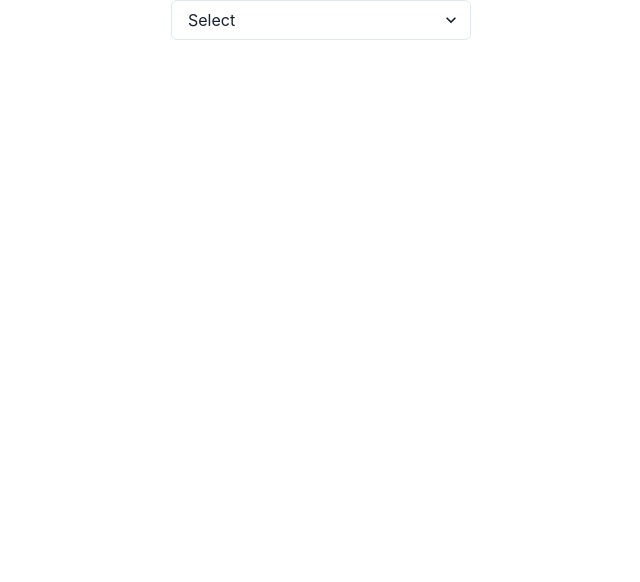
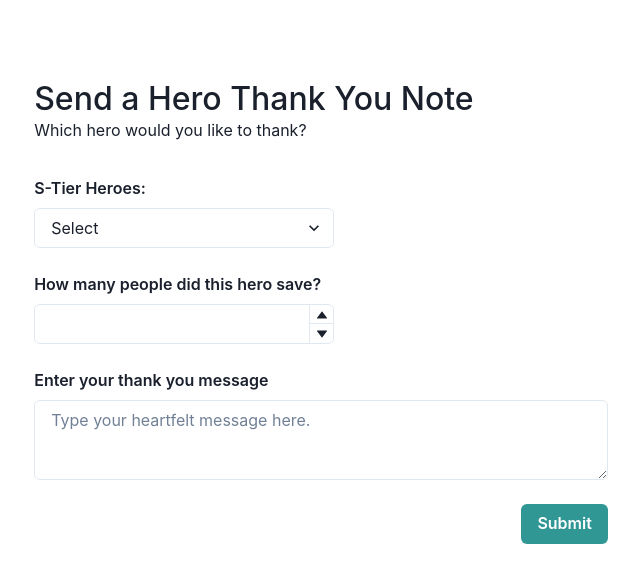
Before and after one commit to joyliu-q/chakrathon-select, a React (Create React App) app: page / in a window 1280 px wide. Shown: the top 582 px of the page, without its empty margins (319-959 px from the left). Built offline with nearby package versions, Linux system fonts and the light colour scheme.

Commit message:
Added form to be used for demo purposes.

```diff
--- a/src/App.tsx
+++ b/src/App.tsx
@@ -1,18 +1,10 @@
-import { ChakraProvider, Box } from "@chakra-ui/react";
+import Form from "./example";
 
-import { Select } from "./components";
 
 function App() {
-  return (
-    <ChakraProvider>
-      <Box m="auto" maxW="300px" maxH="300px">
-        <Select>
-          <option value="">Select</option>
-          <option value="1">One</option>
-        </Select>
-      </Box>
-    </ChakraProvider>
-  );
+    return (
+        <Form />
+    );
 }
 
 export default App;
--- /dev/null
+++ b/src/example/index.tsx
@@ -0,0 +1,74 @@
+import {
+    Box,
+    Center,
+    ChakraProvider,
+    Container,
+    FormLabel,
+    Heading,
+    NumberInput,
+    Text,
+    Stack,
+    FormControl,
+    NumberInputStepper,
+    NumberInputField,
+    NumberDecrementStepper,
+    NumberIncrementStepper,
+    Textarea,
+    Button, Flex, Spacer
+} from "@chakra-ui/react";
+import {Select} from "../components";
+
+function Form() {
+    return (
+        <ChakraProvider>
+            <Center height='100vh' width='100vw'>
+                <Container height='80%' width='70%'>
+                    <Box height="15%">
+                        <Heading as='h1' size='xl' fontSize='200%' fontWeight='medium'>
+                            Send a Hero Thank You Note
+                        </Heading>
+                        <Text>Which hero would you like to thank?</Text>
+                    </Box>
+
+                    <form>
+                        <Stack height="75%" spacing={6}>
+                            <FormControl maxW="300px" maxH="300px">
+                                <FormLabel htmlFor="heroes" fontWeight="600">S-Tier Heroes:</FormLabel>
+                                <Select name="heroes">
+                                    <option value="">Select</option>
+                                    <option value="1">One</option>
+                                </Select>
+                            </FormControl>
+
+                            <FormControl>
+                                <FormLabel htmlFor="num_saved" fontWeight="600">How many people did this hero save?</FormLabel>
+                                <NumberInput name="num_saved" maxW="300px" maxH="300px">
+                                    <NumberInputField />
+                                    <NumberInputStepper>
+                                        <NumberIncrementStepper />
+                                        <NumberDecrementStepper />
+                                    </NumberInputStepper>
+                                </NumberInput>
+                            </FormControl>
+
+                            <FormControl>
+                                <FormLabel htmlFor="msg" fontWeight="600">Enter your thank you message</FormLabel>
+                                <Textarea placeholder='Type your heartfelt message here.' />
+                            </FormControl>
+
+                            <Flex minWidth='max-content' alignItems='center' gap='2'>
+                                <Spacer />
+                                <Button maxW="150px" colorScheme='teal' type='submit'>
+                                    Submit
+                                </Button>
+                            </Flex>
+                        </Stack>
+                    </form>
+                </Container>
+            </Center>
+        </ChakraProvider>
+
+    );
+}
+
+export default Form;
```
